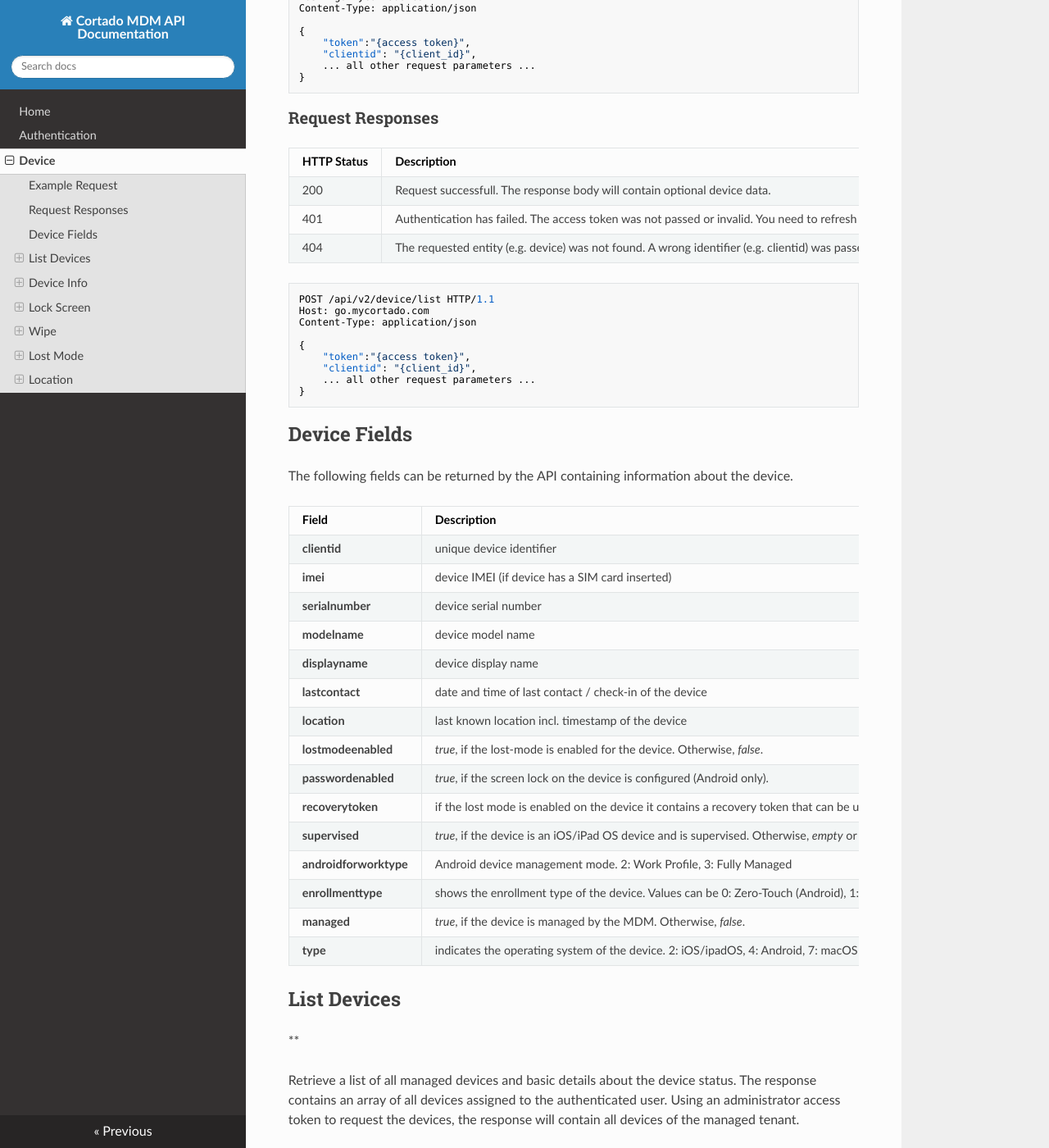
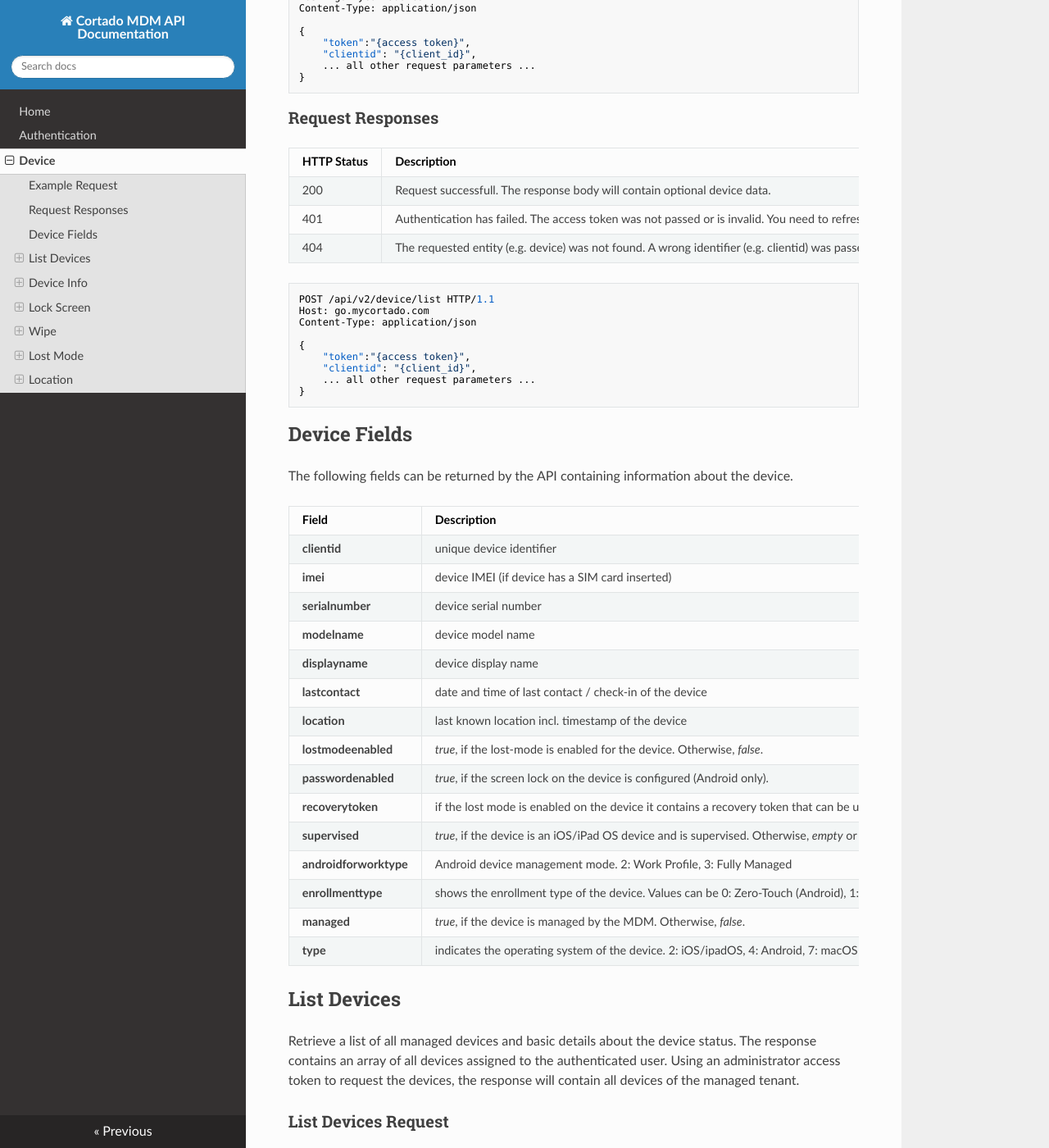
Before and after one commit to cortado-mobile-solutions/apidoc-mdm, an MkDocs documentation site: the page built from docs/device.md, in a window 1280 px wide and 1400 px high, scrolled down 440 px. Shown: the whole window at 82% size. Built offline with MkDocs 1.6.1, drawn with Linux system fonts in a browser that asks for light colours; nearby versions of some CDN libraries.

Commit message:
formatting

```diff
--- a/docs/device.md
+++ b/docs/device.md
@@ -24,7 +24,7 @@ Content-Type: application/json
 | HTTP Status | Description |
 | ------------ | ------------ |
 | 200 | Request successfull. The response body will contain optional device data. |
-| 401 | Authentication has failed. The access token was not passed or invalid. You need to refresh the access token first. |
+| 401 | Authentication has failed. The access token was not passed or is invalid. You need to refresh the access token first. |
 | 404 | The requested entity (e.g. device) was not found. A wrong identifier (e.g. clientid) was passed within the request. |
 
 
@@ -64,9 +64,6 @@ The following fields can be returned by the API containing information about the
 
 
 ## List Devices
-
-**
-
 Retrieve a list of all managed devices and basic details about the device status. The response contains an array of all devices assigned to the authenticated user. Using an administrator access token to request the devices, the response will contain all devices of the managed tenant.
 
 ### List Devices Request
```
